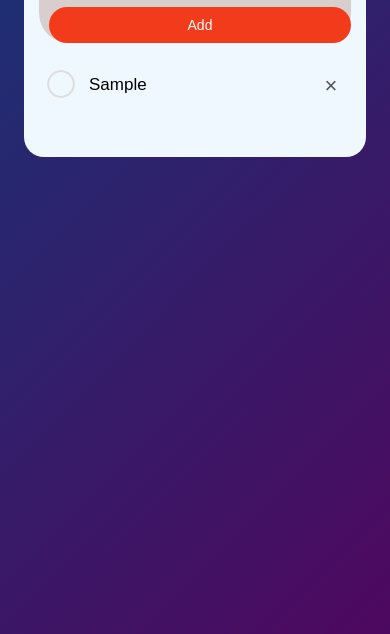
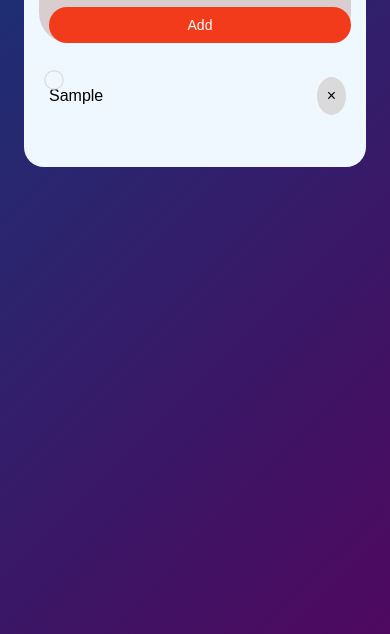
Before and after one commit to subhamgit08/To-Do-App, a plain HTML site: page index.html in a window 390 px wide. Both pictures are taken after typing "Sample" into the empty fields and a click on the button "Add". Shown: the part 210-844 px from the top of the page. Drawn offline with Linux system fonts and the light colour scheme.

Commit message:
last comit
date :- 18 . 01 . 2025

```diff
--- a/style.css
+++ b/style.css
@@ -55,25 +55,45 @@ button{
     outline: none;
     cursor: pointer;
 }
-ul li{
-    user-select: none;
-    list-style: none;
-    padding: 12px 8px 12px 50px;
-    font-size: 17px;
-    cursor: pointer;
-    position: relative;
+ul{
+    overflow-y: auto;  /* Enable vertical scrolling */
+    max-height: 300px; /* Set a maximum height */
 }
-ul li::before{
-    content: '';
-    position: absolute;
+ul li {
+    display: flex;                /* Use flexbox for horizontal alignment */
+    align-items: center;          /* Align items vertically */
+    padding: 12px 50px 12px 50px; /* Adjust padding for the left checkbox and right button */
+    font-size: 16px;              /* Font size for readability */
+    position: relative;           /* For pseudo-elements (::before) */
+    flex-wrap: wrap;              /* Allow text to wrap to the next line */
+    gap: 10px;                    /* Add spacing between text and the cross button */
+    word-break: break-word;       /* Prevent long words from overflowing */
+}
+
+ul li::before {
+    content: '';                  /* Checkbox style */
+    position: absolute;           /* Position the checkbox */
     height: 28px;
     width: 28px;
-    border-radius:50%;
-    background-image: url(images/unchecked.png);
+    border-radius: 50%;
+    background-image: url(images/unchecked.png); /* Replace with your image */
     background-size: cover;
     background-position: center;
-    top: 7px;
-    left: 8px;
+    top: 50%;                     /* Vertically center the checkbox */
+    left: 8px;                    /* Position the checkbox at the left */
+    transform: translateY(-50%);
+}
+
+ul li span {
+    position: absolute;           /* Position the cross button */
+    right: 10px;                  /* Align to the right end of the container */
+    top: 50%;                     /* Vertically center it by default */
+    transform: translateY(-50%);
+    cursor: pointer;              /* Show pointer cursor on hover */
+    z-index: 1;                   /* Ensure it appears above other content */
+    padding: 5px;                 /* Make it more tappable */
+    border-radius: 50%;
+    padding: 10px;
 }
 .checked{
     text-decoration: line-through;
@@ -82,21 +102,12 @@ ul li::before{
 .checked::before{
     background-image: url(images/checked.png);
 }
-ul li span{
-    position: absolute;
-    right: 0;
-    top: 3px;
-    width: 40px;
-    height: 40px;
-    font-size: 22px;
-    color: #555;
-    line-height: 40px;
-    text-align: center;
-    border-radius: 50%;
-}
+
 ul li span:hover{
     background-color: rgba(194, 190, 190, 0.432);
 }
+
+
 @media(max-width:768px){
     /* .row{
         margin-left: -14px;
@@ -124,8 +135,29 @@ ul li span:hover{
         padding: 10px;
         font-size: 14px;
     }
-    ul {
-        max-height: 300px; /* Set a maximum height */
-        overflow-y: auto;  /* Enable vertical scrolling */
+    ul li {
+        font-size: 14px;      /* Reduce text size */
+        padding: 10px 8px 10px 40px; /* Adjust padding */
+        display: grid;                /* Use CSS Grid for flexible alignment */
+        grid-template-columns: 1fr auto; /* 1fr for text, auto for the button */
+        align-items: center;          /* Align items vertically in the grid */
+        padding: 12px 10px;           /* Add padding */
+        font-size: 16px;              /* Adjust font size */
+        gap: 10px;                    /* Add spacing between text and button */
+        word-break: break-word;       /* Break long words to prevent overflow */
+        margin-top: 12px;
     }
+    ul li::before {
+        height: 20px;         /* Shrink the checkbox size */
+        width: 20px;
+        top: 5px;
+        left: 5px;
+    }
+    ul li span {
+        justify-self: end;            /* Align the cross button to the right */
+        align-self: center;           /* Align it vertically to the center of the line */
+        right: 5px; /* Reduce spacing for smaller screens */
+        background-color: rgba(204, 199, 199, 0.61);
+    }
+
 }
```
